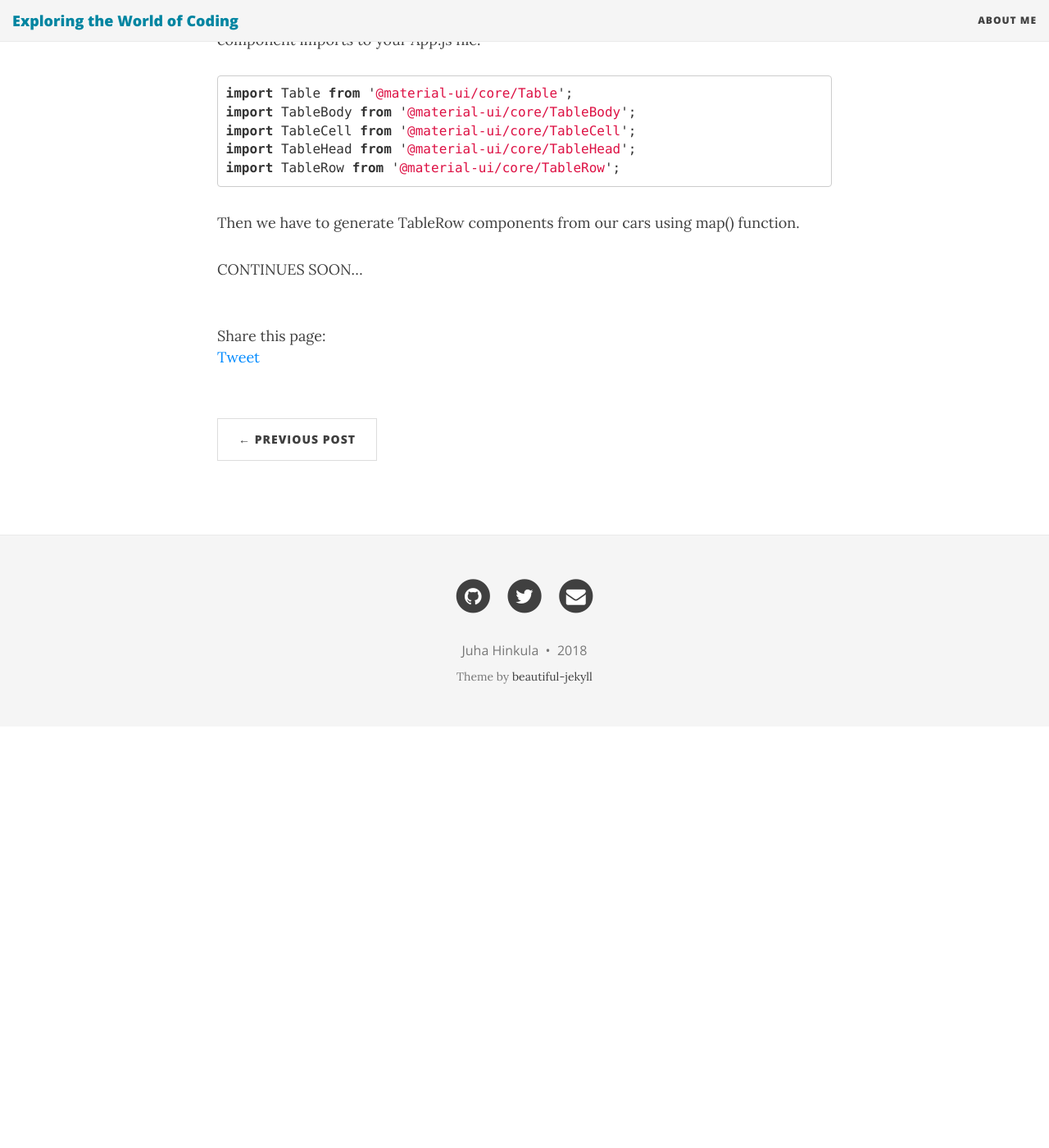
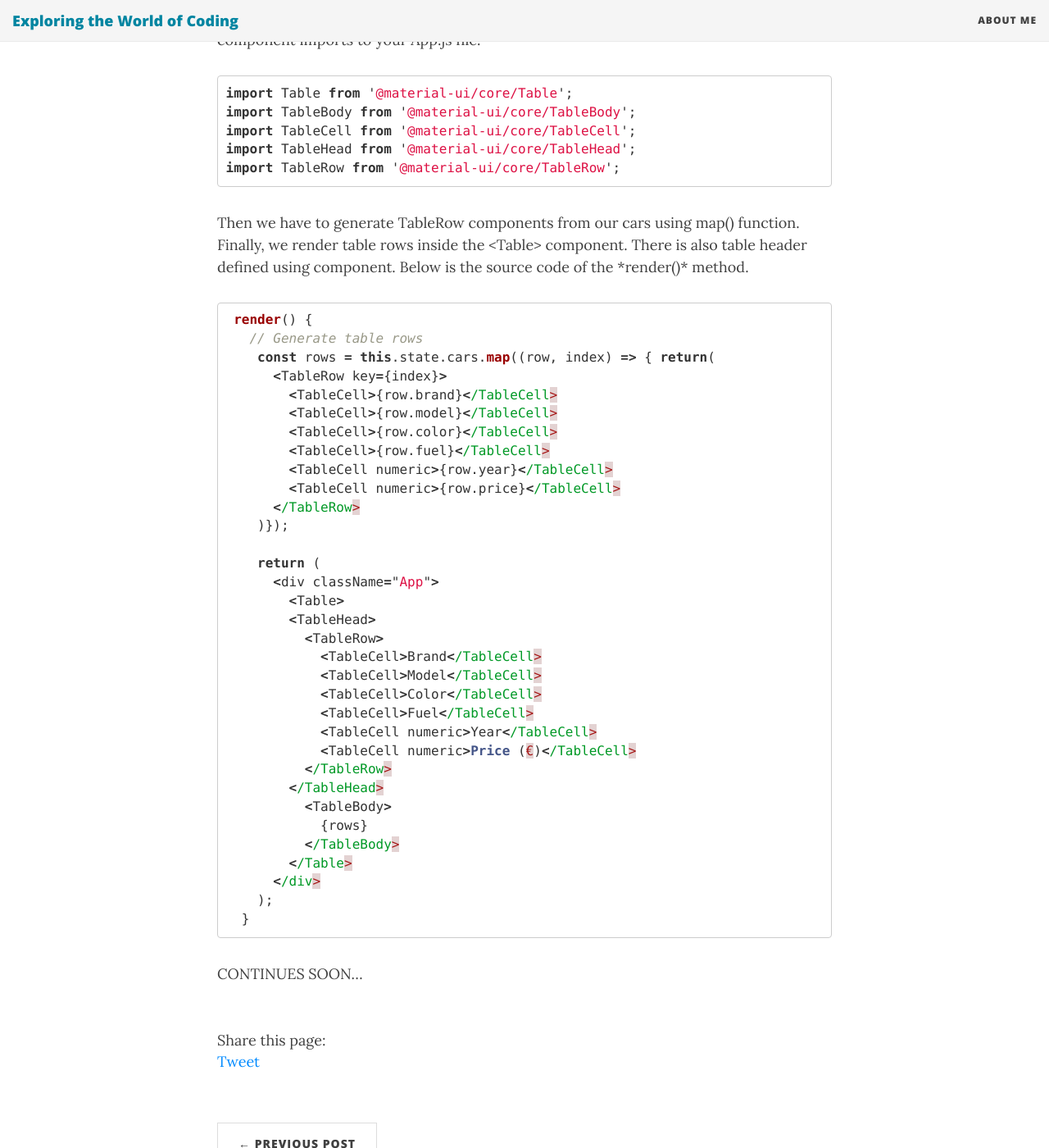
Before and after one commit to juhahinkula/juhahinkula.github.io, a Jekyll site: the page built from _posts/2018-09-21-react-tutorial.markdown, in a window 1280 px wide and 1400 px high, scrolled down 3956 px. Shown: the whole window at 82% size. Built offline with Jekyll 4.4.1, drawn with Linux system fonts in a browser that asks for light colours; nearby versions of some CDN libraries; comment, search, counter and statistics services are not loaded; before the commit the page ends 4842 px from its top, so only the background shows below that.

Commit message:
modified post

```diff
--- a/_posts/2018-09-21-react-tutorial.markdown
+++ b/_posts/2018-09-21-react-tutorial.markdown
@@ -102,10 +102,43 @@ import TableHead from '@material-ui/core/TableHead';
 import TableRow from '@material-ui/core/TableRow';
 {% endhighlight %}
 
-Then we have to generate TableRow components from our cars using map() function.
+Then we have to generate TableRow components from our cars using map() function. Finally, we render table rows inside the <Table> component. There is also table header defined using <TableHead> component. Below is the source code of the *render()* method.
 
+{% highlight javascript %}
+ render() {
+   // Generate table rows
+    const rows = this.state.cars.map((row, index) => { return(
+      <TableRow key={index}>
+        <TableCell>{row.brand}</TableCell>
+        <TableCell>{row.model}</TableCell>
+        <TableCell>{row.color}</TableCell>
+        <TableCell>{row.fuel}</TableCell>
+        <TableCell numeric>{row.year}</TableCell>
+        <TableCell numeric>{row.price}</TableCell>
+      </TableRow>
+    )});
 
-
+    return (
+      <div className="App">
+        <Table>
+        <TableHead>
+          <TableRow>
+            <TableCell>Brand</TableCell>
+            <TableCell>Model</TableCell>
+            <TableCell>Color</TableCell>
+            <TableCell>Fuel</TableCell>
+            <TableCell numeric>Year</TableCell>
+            <TableCell numeric>Price (€)</TableCell>
+          </TableRow>
+        </TableHead>
+          <TableBody>
+            {rows}
+          </TableBody>
+        </Table>
+      </div>
+    );
+  }
+{% endhighlight %}
 
 
 CONTINUES SOON...
```
Also changed, not shown: img/cartable.PNG (added).
